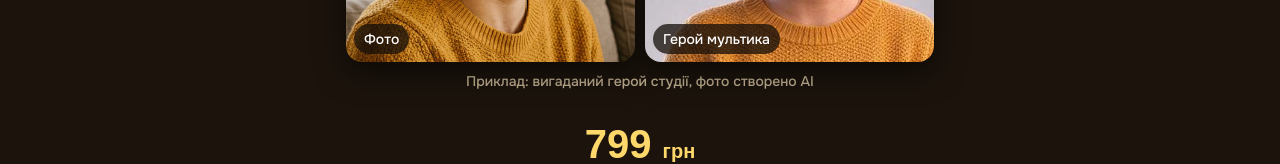
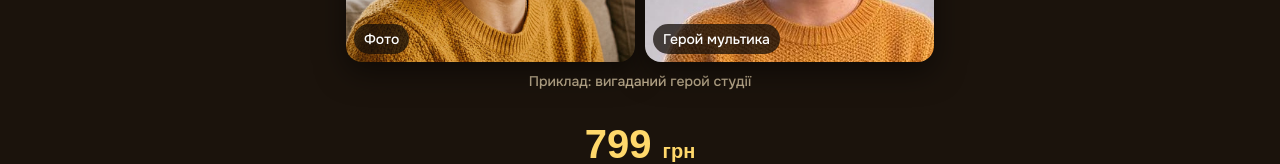
Before and after one commit to onegentleman6/kinopronas, a plain HTML site: page podarunok-mami-na-den-narodzhennya.html in a window 1280 px wide. Shown: the part 516-680 px from the top of the page. Drawn offline with Linux system fonts and the light colour scheme; a web font is replaced by a local one.

Commit message:
оновлено podarunok-mami-na-den-narodzhennya.html

```diff
--- a/podarunok-mami-na-den-narodzhennya.html
+++ b/podarunok-mami-na-den-narodzhennya.html
@@ -39,7 +39,7 @@ footer{text-align:center;color:var(--soft);font-size:14px;padding:30px 0 40px}</
   <h1>Подарунок мамі на день народження, якого в неї ще не було</h1>
   <p class="lead">Речі в мами вже є. А пісні про її життя, де є ім'я, рідні й ваші спільні спогади, ще немає. Її і мультфільм з вашими рідними ми зробимо за добу.</p>
   <div class="pair"><figure><img src="v/photo_oksana.jpg" alt="Фото"><figcaption>Фото</figcaption></figure><figure><img src="v/hero_oksana.jpg" alt="Герой мультика"><figcaption>Герой мультика</figcaption></figure></div>
-  <p class="note">Приклад: вигаданий герой студії, фото створено AI</p>
+  <p class="note">Приклад: вигаданий герой студії</p>
   <div class="price">799 <small>грн</small></div>
   <p class="per">пісня + мультфільм · готово за добу</p>
   <a class="pill" href="go.html?p=bday&amp;s=seo_podarunok_mami_na_den_narodzhennya#order">Замовити пісню-мультик</a>
```
